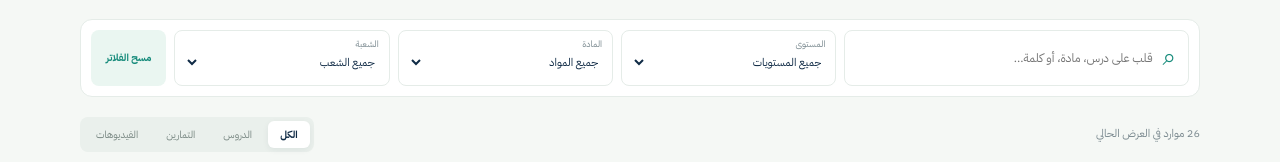
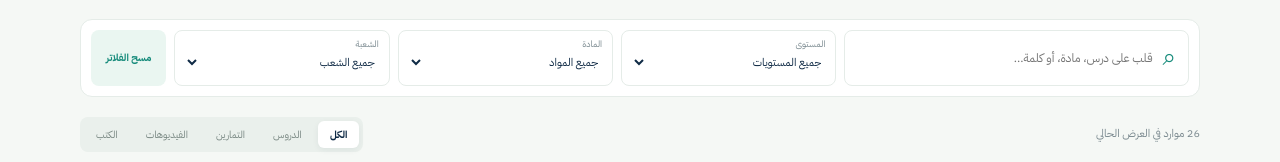
Before and after one commit to aminwab606-star/l9rayaaminwah, a plain HTML site: page index.html in a window 1280 px wide. Shown: the part 1066-1228 px from the top of the page. Drawn offline with Linux system fonts and the light colour scheme.

Commit message:
Add books tab to Madrasti resource filters

```diff
--- a/index.html
+++ b/index.html
@@ -54,7 +54,7 @@
           <label>الشعبة<select id="track"><option value="">جميع الشعب</option></select></label>
           <button id="reset" class="reset">مسح الفلاتر</button>
         </div>
-        <div class="list-tools"><span id="count">الموارد</span><div class="tabs"><button class="tab active" data-kind="">الكل</button><button class="tab" data-kind="lesson">الدروس</button><button class="tab" data-kind="exercise">التمارين</button><button class="tab" data-kind="video">الفيديوهات</button></div></div>
+        <div class="list-tools"><span id="count">الموارد</span><div class="tabs"><button class="tab active" data-kind="">الكل</button><button class="tab" data-kind="lesson">الدروس</button><button class="tab" data-kind="exercise">التمارين</button><button class="tab" data-kind="video">الفيديوهات</button><button class="tab" data-kind="book">الكتب</button></div></div>
         <div class="cards" id="cards"></div>
         <div class="empty" id="empty" hidden><b>ما لقيناش نتائج</b><p>بدّل كلمة البحث أو اختار مستوى آخر.</p></div>
         <p class="notice">ⓘ مكتبة الجامعة فيها حالياً دروس تمهيدية كنماذج. البرامج كتختلف حسب الجامعة والكلية والمسلك، لذلك خاص مطابقة كل وحدة مع توصيف مؤسستك ومحاضرات الأستاذ.</p>
```
